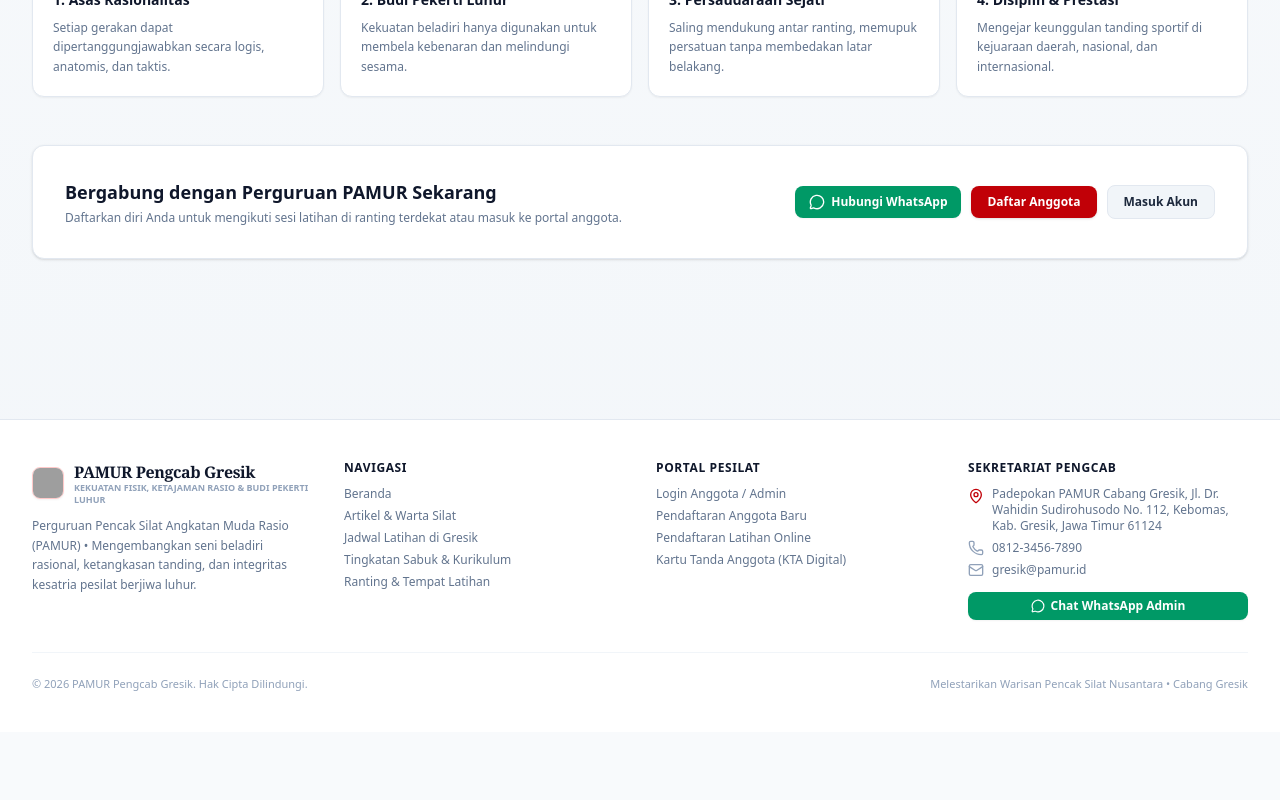
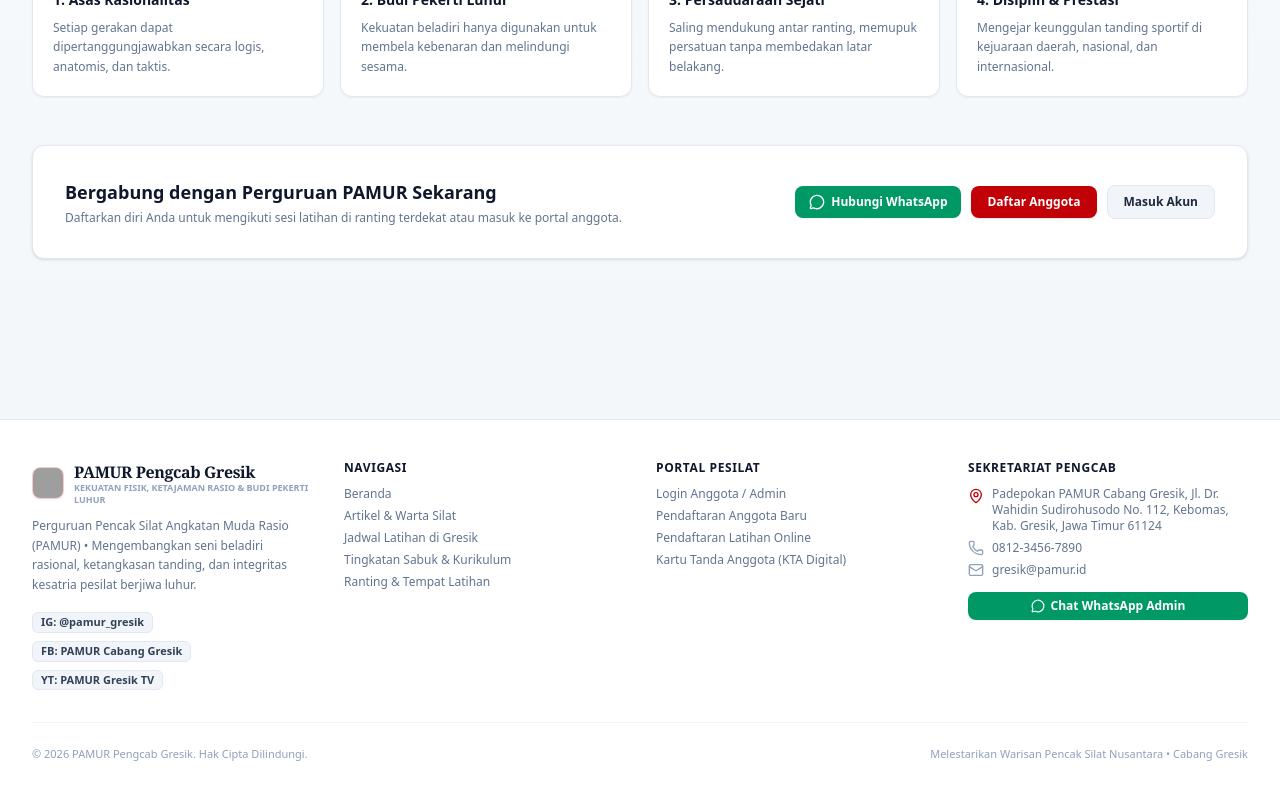
Before and after one commit to Yahya-cell-eng/pencak-silat-angkatan-muda-rasio, a React (Vite) app: page / in a window 1280 px wide. Shown: the part 1942-2742 px from the top of the page. Before the commit the page ends 2674 px from the top, so only its background shows below. Built offline with nearby package versions, Linux system fonts and the light colour scheme; no server answers; the database is empty; grey boxes are pictures that could not be loaded.

Commit message:
feat(config): improve brand flexibility and footer info
- Add short name support for navbar branding.
- Expand contact number fallback logic.
- Add social media display to footer.

```diff
--- a/src/components/Footer.tsx
+++ b/src/components/Footer.tsx
@@ -45,6 +45,25 @@
             <p className="text-slate-500 text-xs leading-relaxed">
               {config.footerAboutText || config.description || 'Perguruan Pencak Silat Angkatan Muda Rasio (PAMUR) • Mengembangkan seni beladiri rasional, ketangkasan tanding, dan integritas kesatria pesilat berjiwa luhur.'}
             </p>
+            {(config.instagram || config.facebook || config.youtube) && (
+              <div className="pt-2 flex flex-wrap items-center gap-2 text-[11px] font-semibold text-slate-600">
+                {config.instagram && (
+                  <span className="px-2 py-0.5 bg-slate-100 border border-slate-200 rounded-md text-slate-700">
+                    IG: {config.instagram}
+                  </span>
+                )}
+                {config.facebook && (
+                  <span className="px-2 py-0.5 bg-slate-100 border border-slate-200 rounded-md text-slate-700">
+                    FB: {config.facebook}
+                  </span>
+                )}
+                {config.youtube && (
+                  <span className="px-2 py-0.5 bg-slate-100 border border-slate-200 rounded-md text-slate-700">
+                    YT: {config.youtube}
+                  </span>
+                )}
+              </div>
+            )}
           </div>
 
           {/* Col 2: Navigasi Cepat */}
--- a/src/components/HomeView.tsx
+++ b/src/components/HomeView.tsx
@@ -112,7 +112,7 @@
               </button>
 
               <button
-                onClick={() => openWhatsAppChat(config.phone || '0812-3456-7890', `Halo Admin ${config.appName}, saya ingin menanyakan info pendaftaran & latihan PAMUR Gresik.`)}
+                onClick={() => openWhatsAppChat(config.phone || config.contactPhone || '0812-3456-7890', `Halo Admin ${config.appName || 'PAMUR Gresik'}, saya ingin menanyakan info pendaftaran & latihan PAMUR Gresik.`)}
                 className="px-4 py-2 bg-emerald-600/90 hover:bg-emerald-600 text-white font-bold rounded-lg text-xs sm:text-sm flex items-center gap-2 transition-colors border border-emerald-500/40 shadow-sm cursor-pointer"
               >
                 <MessageCircle className="w-4 h-4 text-emerald-200" />
--- a/src/components/Navbar.tsx
+++ b/src/components/Navbar.tsx
@@ -79,11 +79,11 @@
             <span>Kabupaten Gresik, Jawa Timur</span>
             <span className="text-slate-600">&bull;</span>
             <button
-              onClick={() => openWhatsAppChat(config.phone, `Halo Admin ${config.appName}, saya ingin konsultasi seputar PAMUR Gresik.`)}
+              onClick={() => openWhatsAppChat(config.phone || config.contactPhone || '0812-3456-7890', `Halo Admin ${config.appName || 'PAMUR Gresik'}, saya ingin konsultasi seputar PAMUR Gresik.`)}
               className="text-emerald-400 hover:text-emerald-300 font-medium flex items-center gap-1.5 transition-colors cursor-pointer group"
             >
               <MessageCircle className="w-3.5 h-3.5 group-hover:scale-110 transition-transform" />
-              <span>WhatsApp Admin: {config.phone || '0812-3456-7890'}</span>
+              <span>WhatsApp Admin: {config.phone || config.contactPhone || '0812-3456-7890'}</span>
             </button>
           </div>
         </div>
@@ -116,7 +116,8 @@
             <div>
               <div className="flex items-center gap-2">
                 <h1 className="text-lg sm:text-xl font-bold tracking-tight text-slate-900 font-serif leading-tight group-hover:text-red-700 transition-colors">
-                  {config.appName}
+                  <span className="hidden sm:inline">{config.appName}</span>
+                  <span className="sm:hidden">{config.shortName || config.appName}</span>
                 </h1>
               </div>
               <p className="text-[10px] text-slate-500 font-medium tracking-tight line-clamp-1">
@@ -283,7 +284,7 @@
               <div className="flex items-center gap-2 sm:gap-2.5">
                 <button
                   id="nav-contact-wa"
-                  onClick={() => openWhatsAppChat(config.phone, `Halo Admin ${config.appName}, saya ingin menanyakan informasi pendaftaran silat PAMUR.`)}
+                  onClick={() => openWhatsAppChat(config.phone || config.contactPhone || '0812-3456-7890', `Halo Admin ${config.appName || 'PAMUR Gresik'}, saya ingin menanyakan informasi pendaftaran silat PAMUR.`)}
                   className="hidden sm:inline-flex items-center gap-1.5 px-3 py-1.5 rounded-xl border border-emerald-600/30 text-emerald-700 bg-emerald-50 hover:bg-emerald-100 text-xs font-bold transition-all cursor-pointer shadow-2xs hover:shadow-xs"
                   title="Hubungi Admin WhatsApp"
                 >
@@ -418,12 +419,12 @@
               <button
                 onClick={() => {
                   setIsMobileMenuOpen(false);
-                  openWhatsAppChat(config.phone, `Halo Admin ${config.appName}, saya ingin konsultasi seputar PAMUR Gresik.`);
+                  openWhatsAppChat(config.phone || config.contactPhone || '0812-3456-7890', `Halo Admin ${config.appName || 'PAMUR Gresik'}, saya ingin konsultasi seputar PAMUR Gresik.`);
                 }}
                 className="w-full flex items-center justify-center gap-2 py-2.5 px-3.5 rounded-xl bg-emerald-50 text-emerald-700 border border-emerald-200 text-xs font-bold hover:bg-emerald-100 transition-colors shadow-2xs"
               >
                 <MessageCircle className="w-4 h-4 text-emerald-600" />
-                <span>Hubungi Admin WhatsApp ({config.phone || '0812-3456-7890'})</span>
+                <span>Hubungi Admin WhatsApp ({config.phone || config.contactPhone || '0812-3456-7890'})</span>
               </button>
             </div>
 
```
